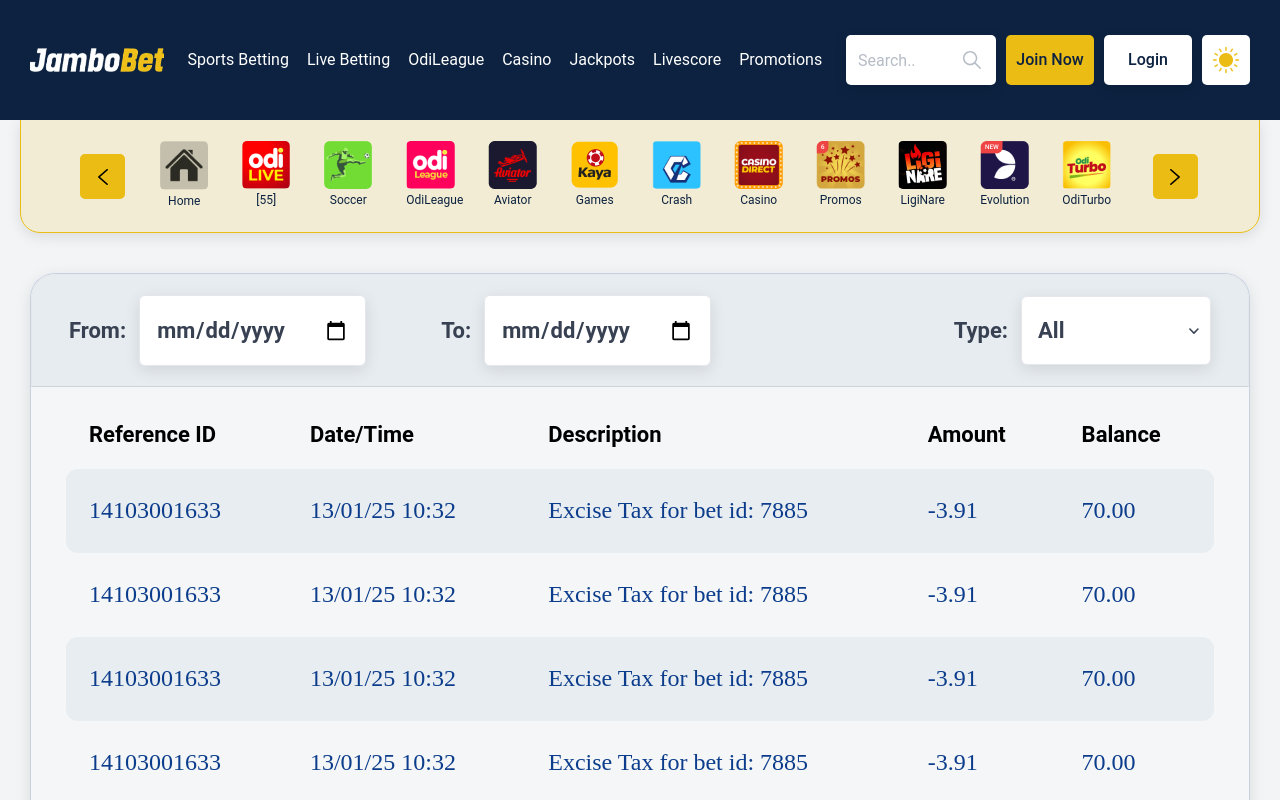
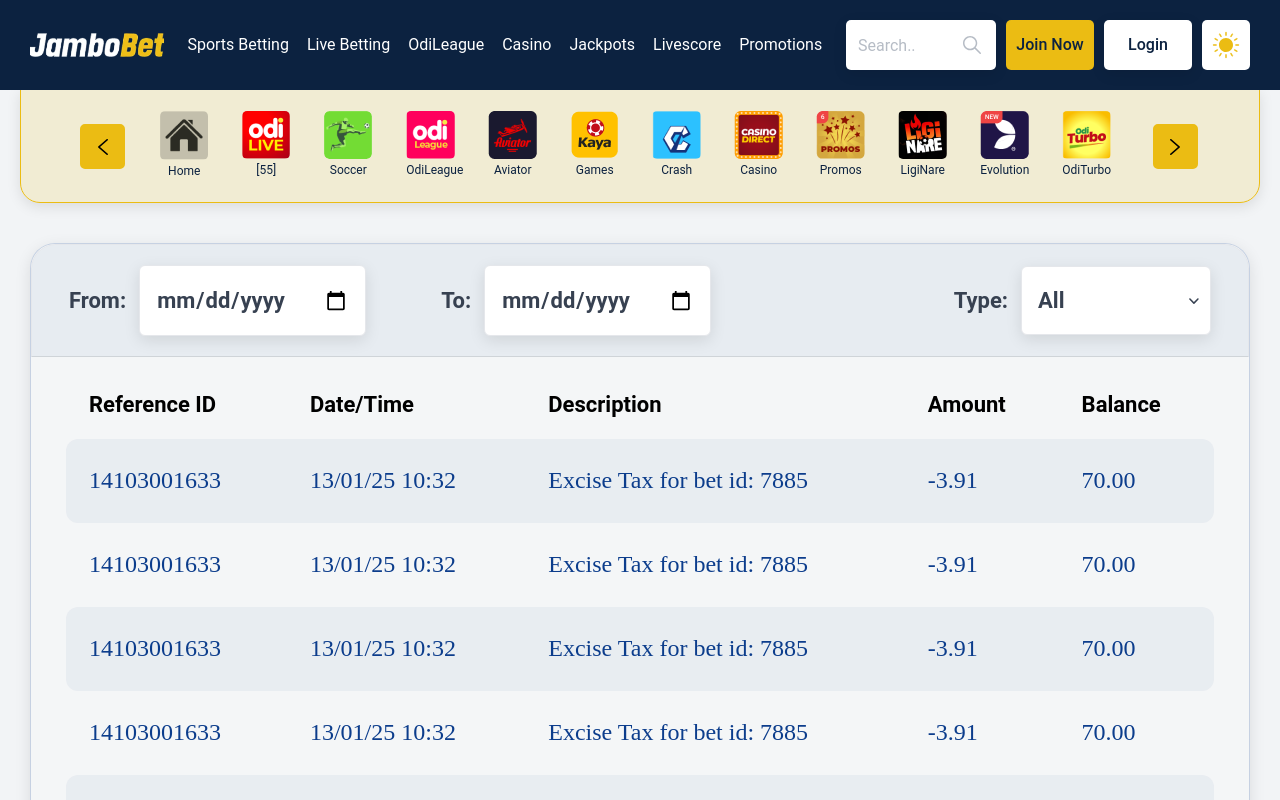
Before and after one commit to niravpatel4428/jambobet, a React (Create React App) app: page /transaction in a window 1280 px wide. Shown: the top 800 px of the page. Built offline with nearby package versions, Linux system fonts and the light colour scheme.

Commit message:
done-change

```diff
--- a/src/Components/Header.js
+++ b/src/Components/Header.js
@@ -73,7 +73,7 @@
 
   return (
     <>
-      <section className="fixed top-0 left-0 right-0 w-full bg-[#0C2240] dark:bg-[#30435D] z-50 max-[420px]:py-[25px] max-md:py-[32px] py-[35px]">
+      <section className="fixed top-0 left-0 right-0 w-full bg-[#0C2240] dark:bg-[#30435D] z-50 max-[420px]:py-[25px] max-md:py-[32px] md:py-[20px] s15:py-[35px]">
         <div className="flex max-xl:justify-between items-center w-full max-w-[1780px] mx-auto max-sm:px-[15px] px-[30px]">
           <div className="max-420: relative z-[100] flex max-xl:pl-[40px]">
             <Link to="/" className="inline-block">
--- a/src/screens/HomePage/Dashboard.js
+++ b/src/screens/HomePage/Dashboard.js
@@ -912,7 +912,7 @@
                 </span>
             </div>
             <div className={`open-content ${isOpen ? 'block' : 'hidden'}`}>
-                <div className='odd-conected overflow-auto max-h-[550px] block fixed bottom-[120px] z-[9] max-w-[428px] mx-auto left-[50%] translate-x-[-50%] s15:hidden rounded-[7px] bg-white dark:bg-bluedarkmodecolor shadow-dashboardshadow w-full'>
+                <div className='odd-conected overflow-auto max-h-[400px] block fixed bottom-[120px] z-[9] max-w-[428px] mx-auto left-[50%] translate-x-[-50%] s15:hidden rounded-[7px] bg-white dark:bg-bluedarkmodecolor shadow-dashboardshadow w-full'>
                     <div className='flex items-center rounded-[7px_7px_0px_0px] bg-darkblue dark:bg-bluedarkmode px-[15px]'>
                         <span className='cursor-pointer border-solid border-r-[1px] border-r-doubleextralightwhite w-[50%] flex items-center gap-[7px] p-[10px_0px] text-white text-[18px] font-medium leading-[100%]'><span className='flex w-[32px] h-[32px] justify-center items-center bg-yellow rounded-[50%] text-black text-[19px] font-medium leading-[100%]'>1</span> Betslip</span>
                         <span className='show-content cursor-pointer w-[50%] flex justify-center items-center p-[10px_0px] text-white text-[18px] font-medium leading-[100%]'>My bets</span>
--- a/src/screens/HomePage/Slider.js
+++ b/src/screens/HomePage/Slider.js
@@ -162,7 +162,7 @@
     };
 
     return (
-        <div className="max-[420px]:overflow-hidden image-slider max-[420px]:pt-[80px] max-md:pt-[104px] pt-[120px] relative max-sm:px-[15px] px-[20px] max-sm:mb-[10px] mb-[20px] mt-[-1px]">
+        <div className="max-[420px]:overflow-hidden image-slider max-[420px]:pt-[80px] max-md:pt-[104px] md:pt-[90px] s15:pt-[120px] relative max-sm:px-[15px] px-[20px] max-sm:mb-[10px] mb-[20px] mt-[-1px]">
             <div className="max-sm:p-[15px_20px_15px_20px] p-[21px_20px_20px_20px] border border-solid rounded-[0px_0px_20px_20px] dark:bg-[#182D4A] bg-lightyellow shadow-inputshadow border-yellow dark:border-[#5D6C80]">
                 <div className="max-[575px]:justify-center max-md:ml-[0px] max-lg:p-[0px] p-[0px_0px_0px_18px] grid grid-cols-12 gap-[35px] items-center">
                     <div className="max-[575px]:hidden max-[575px]:col-span-0 col-span-1">
```
